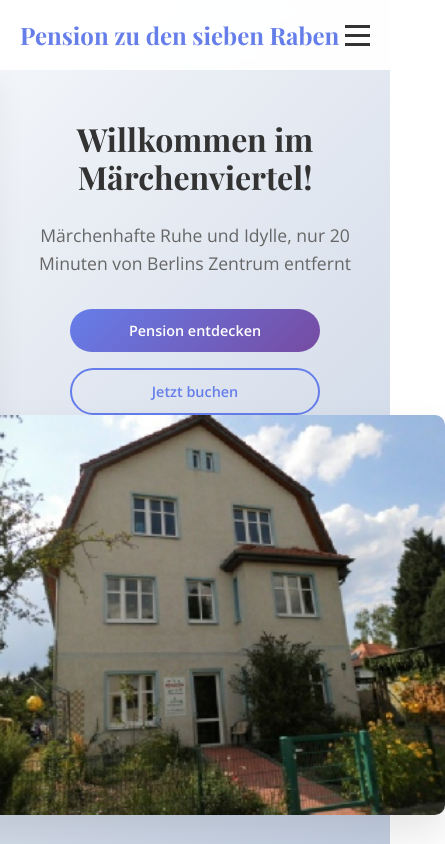
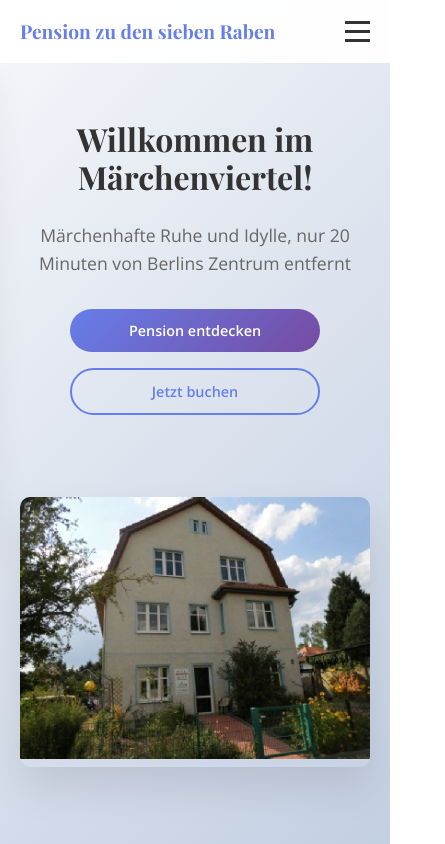
Before and after one commit to aa-development-web/www.zudensiebenraben.de, a plain HTML site: page index.html in a window 390 px wide. Shown: the top 844 px of the page, 445 px wide, since content can reach past the window. Drawn offline with nearby package versions, Linux system fonts and the light colour scheme.

Commit message:
mobile style fixed

```diff
--- a/styles.css
+++ b/styles.css
@@ -545,7 +545,8 @@ p {
 }
 
 /* Responsive Design */
-@media (max-width: 1024px) {
+/*
+@media (max-width: 1050px) {
     .hero-content {
         margin-left: 2rem;
     }
@@ -566,8 +567,8 @@ p {
         grid-template-columns: repeat(2, 1fr);
     }
 }
-
-@media (max-width: 768px) {
+*/
+@media (max-width: 1050px) {
     .hamburger {
         display: flex;
     }
@@ -583,6 +584,10 @@ p {
         transition: 0.3s;
         box-shadow: 0 10px 27px rgba(0, 0, 0, 0.05);
         padding: 2rem 0;
+    }
+
+    .nav-logo h2 {
+        font-size: 1.2rem;
     }
 
     .nav-menu.active {
@@ -661,6 +666,14 @@ p {
     .pricing-card:hover {
         transform: translateY(-10px);
         border-color: #667eea;
+    }
+    .hero-image-container {
+        width: 100%;
+        height: 100%;
+    }
+
+    .scroll-to-top {
+        display: none;
     }
 }
 
```
